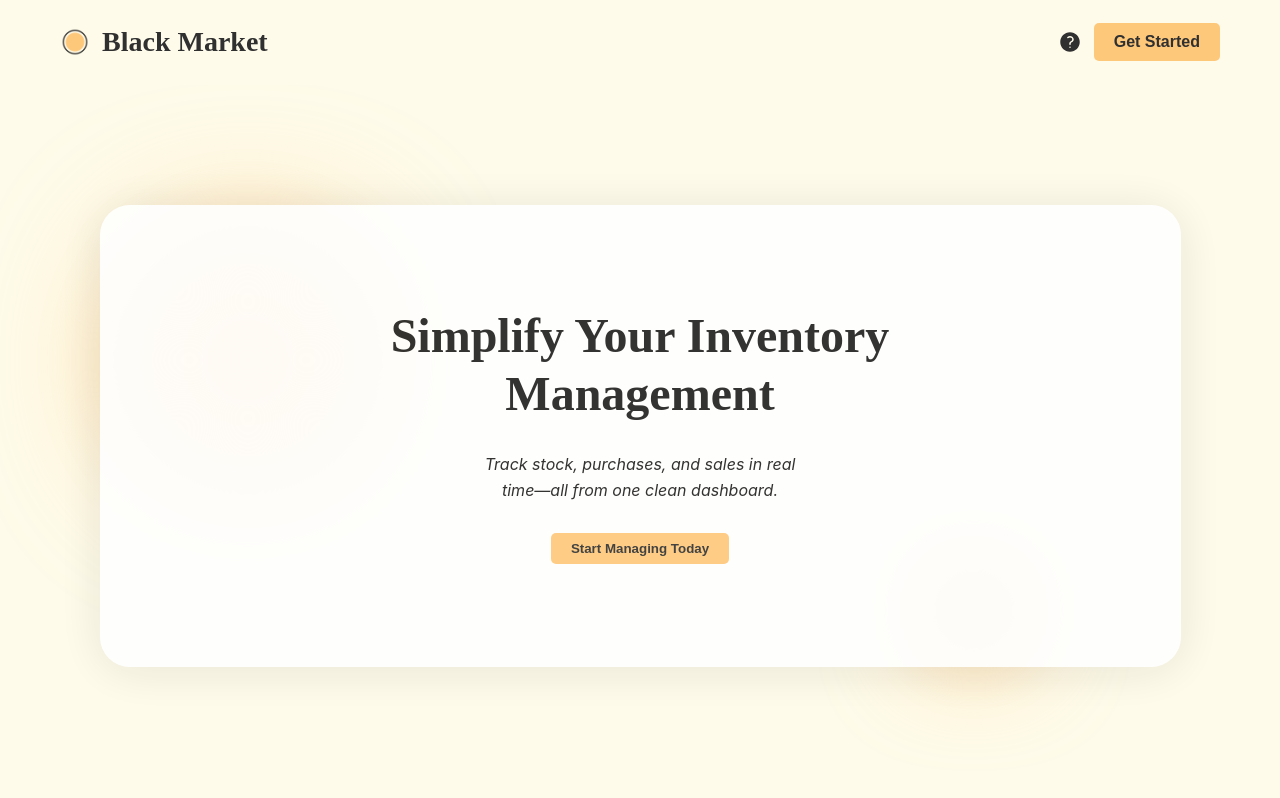
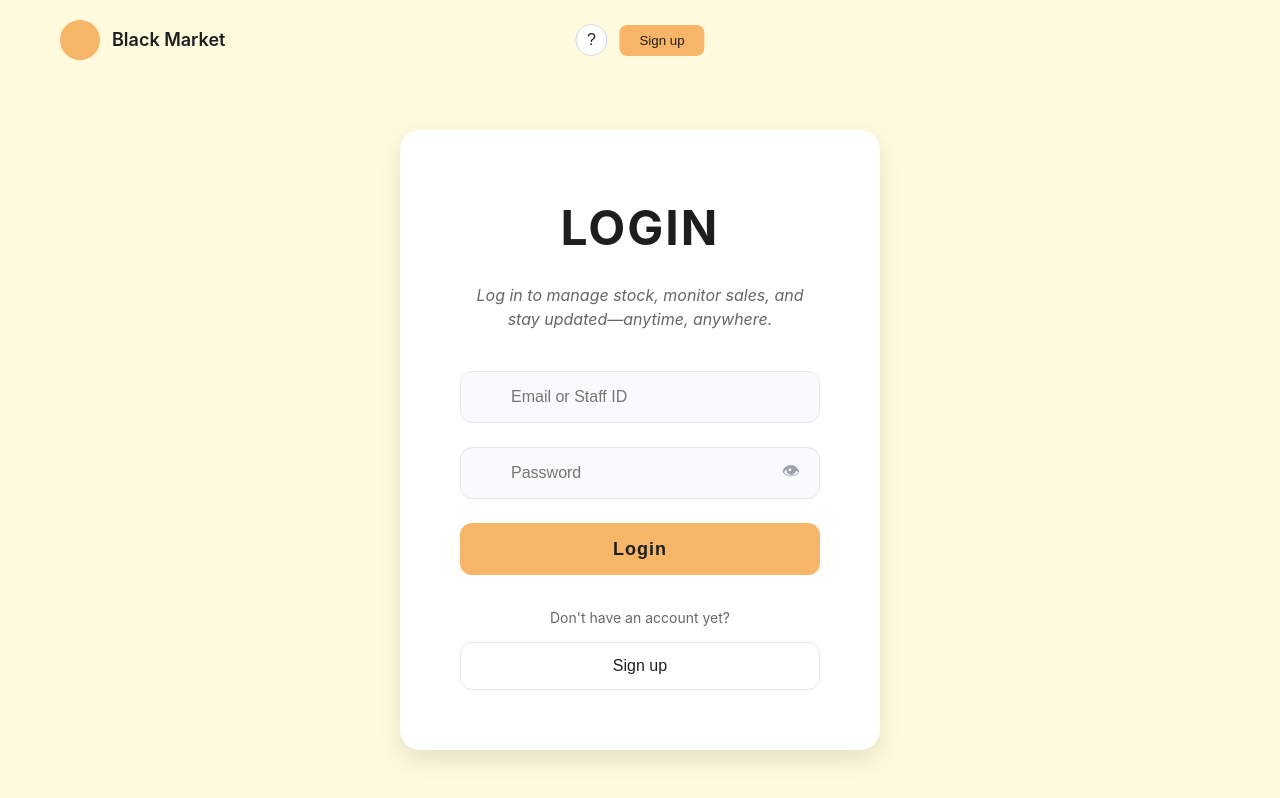
Before and after one commit to Kuroishin-beep/Black-Market-Inventory-System, a React (Vite) app in the folder b_market/: page /login in a window 1280 px wide. Built offline with nearby package versions, Linux system fonts and the light colour scheme.

Commit message:
Fix: redirect to landing

```diff
--- a/b_market/src/main.jsx
+++ b/b_market/src/main.jsx
@@ -3,12 +3,12 @@ import { StrictMode } from "react";
 import { createRoot } from "react-dom/client";
 import { BrowserRouter } from "react-router-dom";
 import App from "./App";
-import LandingPage from "./pages/LandingPage";
+import LoginPage from "./pages/LoginPage";
 
 createRoot(document.getElementById("root")).render(
   <StrictMode>
     <BrowserRouter>
-      <LandingPage />
+      <App />
     </BrowserRouter>
   </StrictMode>
 );
--- a/b_market/src/pages/LandingPage.jsx
+++ b/b_market/src/pages/LandingPage.jsx
@@ -33,7 +33,12 @@ const LandingPage = () => {
           <button className="landing-header__button--query">
             <HiQuestionMarkCircle />
           </button>
-          <button className="landing-header__button--start">Get Started</button>
+          <button
+            className="landing-header__button--start"
+            onClick={handleGetStarted}
+          >
+            Get Started
+          </button>
         </div>
       </header>
 
@@ -47,7 +52,12 @@ const LandingPage = () => {
             Track stock, purchases, and sales in real <br /> time—all from one
             clean dashboard.
           </p>
-          <button className="landing-card__button">Start Managing Today</button>
+          <button
+            className="landing-card__button"
+            onClick={handleStartManaging}
+          >
+            Start Managing Today
+          </button>
         </div>
       </div>
     </div>
```
